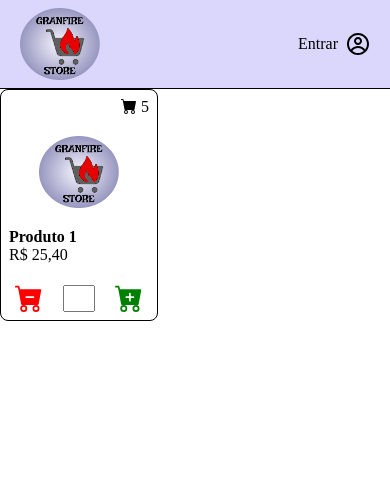
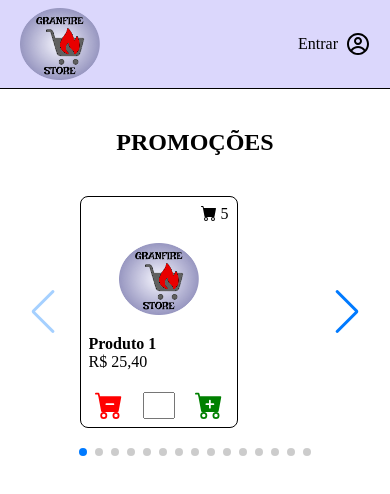
Before and after one commit to GranFireball/GranFire_Store, a React (Vite) app in the folder frontend/: page / in a window 390 px wide. Shown: the top 494 px of the page. Built offline with nearby package versions, Linux system fonts and the light colour scheme.

Commit message:
style: create slider sale products

```diff
--- /dev/null
+++ b/frontend/src/components/listSaleProducts.css
@@ -0,0 +1,12 @@
+.listSaleProductsContainer{
+  display: flex;
+  flex-direction: column;
+  align-items: center;
+  margin-top: 40px;
+}
+
+.slider{
+  width: 90%;
+  max-width: 2000px;
+  padding: 40px 180px 40px 60px;
+}
--- a/frontend/src/components/listSaleProducts.tsx
+++ b/frontend/src/components/listSaleProducts.tsx
@@ -1,19 +1,77 @@
+import { Swiper, SwiperSlide } from "swiper/react";
+import { Navigation, Pagination, Autoplay } from 'swiper/modules';
+import 'swiper/css';
+import 'swiper/css/navigation';
+import 'swiper/css/pagination';
+import 'swiper/css/scrollbar';
+
 import ProductCard from "./productCard";
+import "./listSaleProducts.css";
 
 export default function ListSaleProducts(){
   const products = [
-    {name: "Produto 1", price: "25,40"}
+    {name: "Produto 1", price: "25,40"},
+    {name: "Produto 1", price: "25,40"},
+    {name: "Produto 1", price: "25,40"},
+    {name: "Produto 1", price: "25,40"},
+    {name: "Produto 1", price: "25,40"},
+    {name: "Produto 1", price: "25,40"},
+    {name: "Produto 1", price: "25,40"},
+    {name: "Produto 1", price: "25,40"},
+    {name: "Produto 1", price: "25,40"},
+    {name: "Produto 1", price: "25,40"},
+    {name: "Produto 1", price: "25,40"},
+    {name: "Produto 1", price: "25,40"},
+    {name: "Produto 1", price: "25,40"},
+    {name: "Produto 1", price: "25,40"},
+    {name: "Produto 1", price: "25,40"},
+    {name: "Produto 1", price: "25,40"},
   ];
 
   return(
-    <section>
+    <section className="listSaleProductsContainer">
+      <h2 className="listSaleProductsTitle">PROMOÇÕES</h2>
+      <Swiper breakpoints={{
+        0: {
+          slidesPerView: 1
+        },
+        360: {
+          slidesPerView: 2
+        },
+        560: {
+          slidesPerView: 3
+        },
+        760: {
+          slidesPerView: 4
+        },
+        960: {
+          slidesPerView: 5
+        },
+        1160: {
+          slidesPerView: 6
+        },
+        1360: {
+          slidesPerView: 7
+        }
+      }}
+      modules={[Navigation, Pagination]}
+      spaceBetween={200}
+      navigation
+      pagination={{ clickable: true }}
+      className="slider"
+      >
         {
           products.map((product, index) => {
             return(
-            <ProductCard key={index} product={product}/>
+              <SwiperSlide key={index} >
+                <ProductCard product={product}/>
+              </SwiperSlide>
             )
           })
         }
+
+      </Swiper>
+
     </section>
   )
 }
```
Lines whose indentation alone changed are shown as unchanged.
